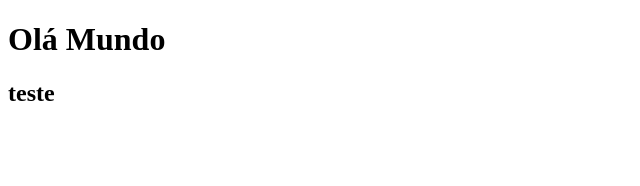
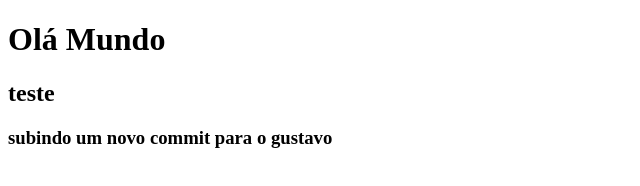
Before and after one commit to pedrorezende07/codigos, a plain HTML site: page index.html in a window 1280 px wide. Shown: the whole page, without its empty margins (0-640 px from the left). Drawn offline with Linux system fonts and the light colour scheme.

Commit message:
subindo update index.html

```diff
--- a/index.html
+++ b/index.html
@@ -9,5 +9,6 @@
 <body>
     <h1>Olá Mundo</h1>
     <h2>teste</h2>
+    <h3>subindo um novo commit para o gustavo</h3>
 </body>
 </html>
```
